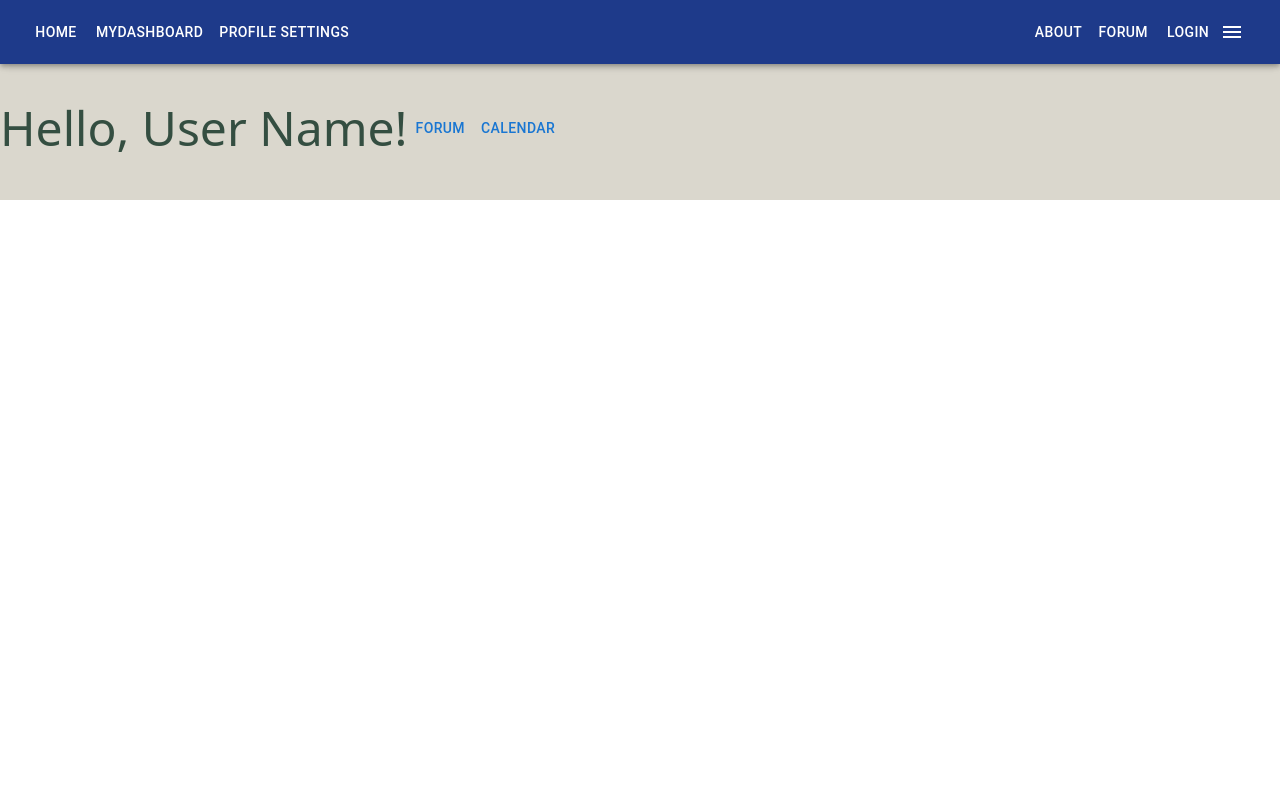
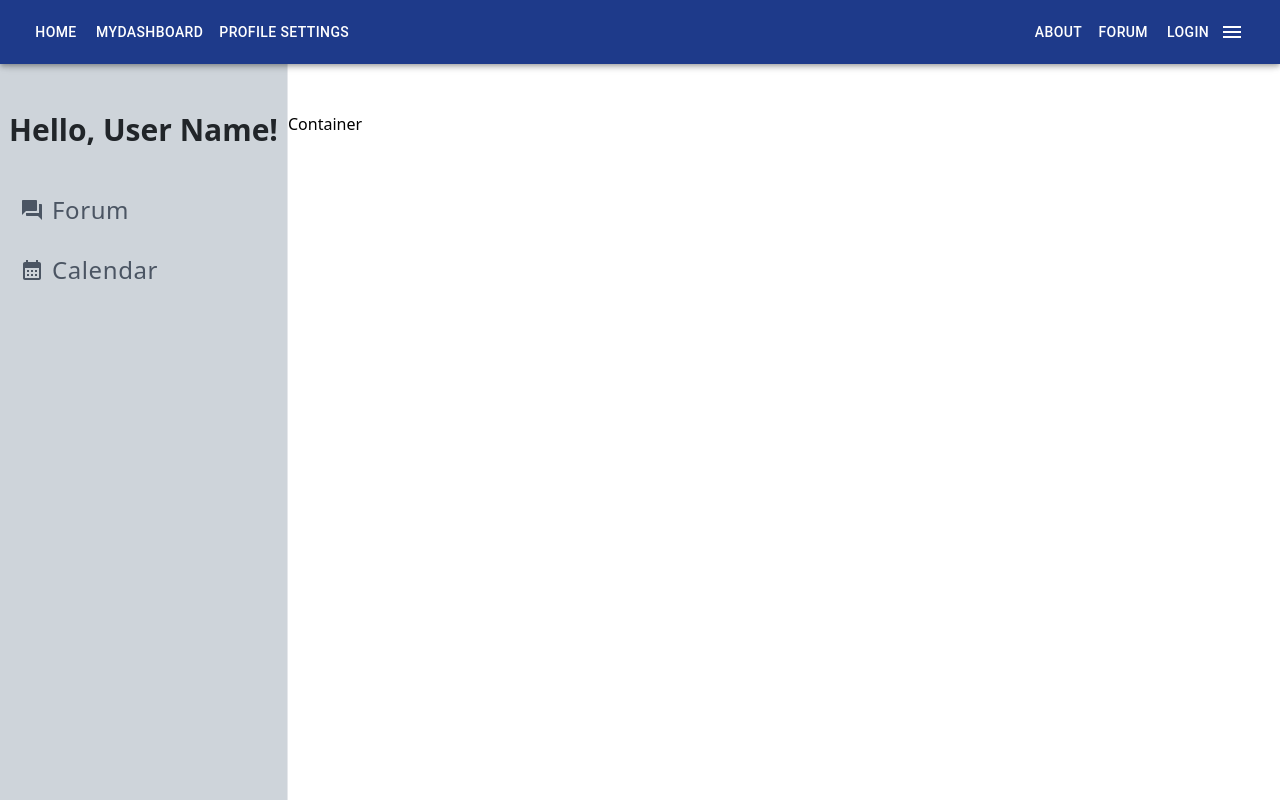
Before and after one commit to Team-H-Capstone/Capstone-TeamH, a React (Create React App) app: page /mydashboard in a window 1280 px wide. Built offline with nearby package versions, Linux system fonts and the light colour scheme.

Commit message:
rought dashboard layout completed

```diff
--- a/src/components/Dashboard/MyDasboard.js
+++ b/src/components/Dashboard/MyDasboard.js
@@ -1,19 +1,43 @@
 import React from "react";
-import Button from "@mui/material/Button";
+import {Link} from "react-router-dom";
+import ForumIcon from '@mui/icons-material/Forum';
+import CalendarMonthIcon from '@mui/icons-material/CalendarMonth';
 
 const MyDashboard = () => {
     return (
-        <div className="w-full h-screen">
+        <div className="w-full h-screen flex flex-row">
          <section
-         className="flex flex-row items-center w-full h-1/4 bg-[#dad7cd] text-[#344e41] pt-14"
+         className="top-0 left-0 w-72 bg-[#ced4da] h-full border-r overflow overflow-auto pt-28"
          >
-            <h1 className="text-5xl">
-                Hello, User Name!
-            </h1>
-            <div>
-                <Button>Forum</Button>
-                <Button>Calendar</Button>
+            <div className="flex justify-center items-center">
+                <h1 className="text-3xl font-bold text-[#212529]">
+                    Hello, User Name!
+                </h1>
             </div>
+            <div className="overflow-y-auto overflow-x-hidden flex-grow pt-10">
+                <ul className="flex flex-col space-y-4 text-xl">
+                    <Link to="/forum">
+                        <p href="#" className="relative flex flex-row items-center h-11 focus:outline-none hover:bg-[#f8f9fa] text-gray-600 hover:text-gray-800 border-l-4 border-transparent hover:border-indigo-500 pr-6">
+                        <span className="inline-flex justify-center items-center ml-4">
+                        <ForumIcon />
+                        </span>
+                        <span className="ml-2 text-2xl tracking-wide truncate">Forum</span>
+                        </p>
+                    </Link>
+                    <Link to="/calendar">
+                        <p href="#" className="relative flex flex-row items-center h-11 focus:outline-none hover:bg-[#f8f9fa] text-gray-600 hover:text-gray-800 border-l-4 border-transparent hover:border-indigo-500 pr-6">
+                        <span className="inline-flex justify-center items-center ml-4">
+                        <CalendarMonthIcon />
+                        </span>
+                        <span className="ml-2 text-2xl tracking-wide truncate">Calendar</span>
+                        </p>
+                    </Link>
+                </ul>
+            </div>
+         </section>
+         <section
+         className="flex-auto bg-slate h-full pt-28">
+            Container
          </section>
         </div>
     )
```
